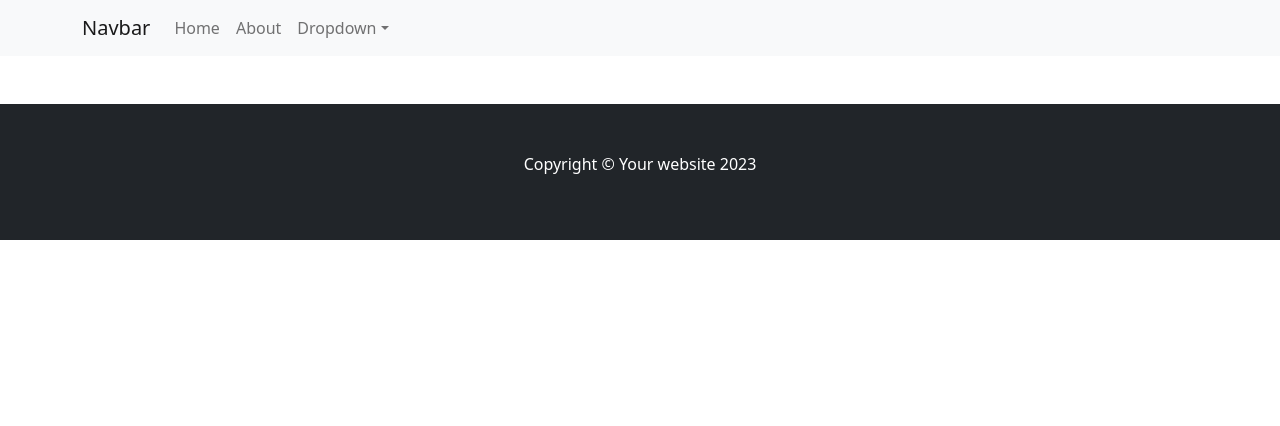
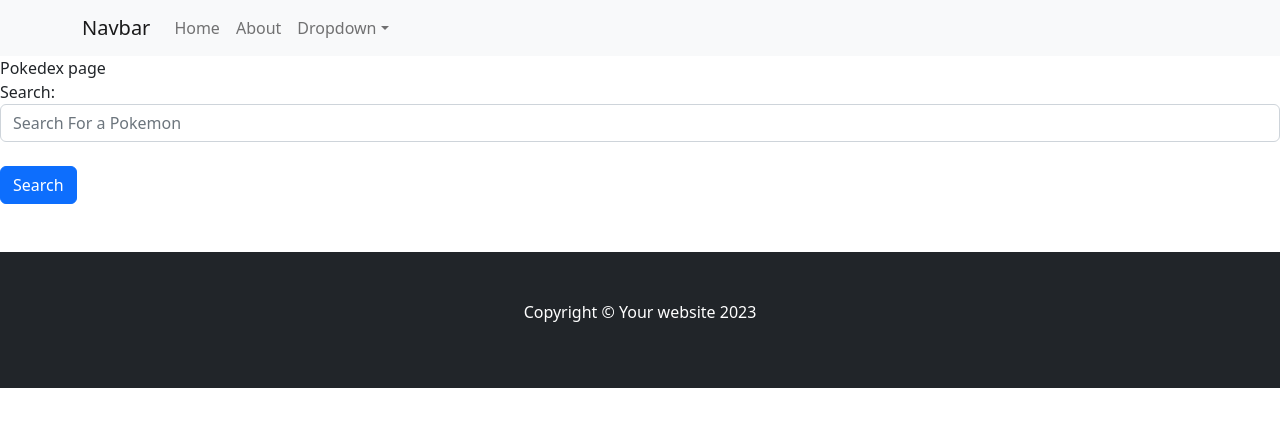
Before and after one commit to conniehhw/pokemon, a React (Create React App) app: page /pokedex in a window 1280 px wide. Shown: the top 426 px of the page. Built offline with nearby package versions, Linux system fonts and the light colour scheme.

Commit message:
Configure Apollo server, graphql to fetch pokemon api

```diff
--- a/package.json
+++ b/package.json
@@ -3,10 +3,12 @@
   "version": "0.1.0",
   "private": true,
   "dependencies": {
+    "@apollo/client": "^3.7.15",
     "@testing-library/jest-dom": "^5.16.5",
     "@testing-library/react": "^13.4.0",
     "@testing-library/user-event": "^13.5.0",
     "bootstrap": "^5.2.3",
+    "graphql": "^16.6.0",
     "react": "^18.2.0",
     "react-bootstrap": "^2.7.4",
     "react-dom": "^18.2.0",
--- a/src/App1.js
+++ b/src/App1.js
@@ -12,6 +12,7 @@ import NavDropdown from "react-bootstrap/NavDropdown";
 // import Card from "react-bootstrap/Card";
 import "bootstrap/dist/css/bootstrap.min.css";
 // import { LoremIpsum } from "react-lorem-ipsum";
+import { ApolloClient, InMemoryCache, ApolloProvider } from "@apollo/client";
 import {
   BrowserRouter as Router,
   Routes,
@@ -23,10 +24,15 @@ import About from "./components/About";
 import Contact from "./components/Contact";
 import Home1 from "./components/Home1";
 import Something from "./components/Something";
-// import { Pokedex } from "./components/Pokedex";
+import Pokedex from "./components/Pokedex";
 // import { Madlibs } from "./components/Madlibs";
 
 function App1() {
+  const client = new ApolloClient({
+    uri: "https://beta.pokeapi.co/graphql/v1beta",
+    cache: new InMemoryCache(),
+  });
+
   return (
     // <BrowserRouter>
     <Router>
@@ -47,9 +53,9 @@ function App1() {
                   </Nav.Link>
                   <NavDropdown title="Dropdown" id="basic-nav-dropdown">
                     <NavDropdown.Item
-                      // as={Link}
-                      // to="/pokedex"
-                      href="#action/3.1"
+                      as={Link}
+                      to="/pokedex"
+                      // href="#action/3.1"
                     >
                       Pokedex
                     </NavDropdown.Item>
@@ -63,7 +69,7 @@ function App1() {
                     <NavDropdown.Item
                       as={Link}
                       to="/something"
-                      href="#action/3.3"
+                      // href="#action/3.3"
                     >
                       Something
                     </NavDropdown.Item>
@@ -71,7 +77,7 @@ function App1() {
                     <NavDropdown.Item
                       as={Link}
                       to="/contact"
-                      href="#action/3.4"
+                      // href="#action/3.4"
                     >
                       Contact
                     </NavDropdown.Item>
@@ -83,97 +89,15 @@ function App1() {
           <div>
             <Routes>
               <Route path="/about" element={<About />} />
-              {/* <Route path="/pokedex" element={<Pokedex />} />
-              <Route path="/madlibs" element={<Madlibs />} /> */}
+              <Route path="/pokedex" element={<Pokedex />} />
+              {/*<Route path="/madlibs" element={<Madlibs />} /> */}
               <Route path="/something" element={<Something />} />
               <Route path="/contact" element={<Contact />} />
               <Route path="/" element={<Home1 />} />
             </Routes>
           </div>
         </header>
-        <main>
-          {/* <Home1 /> */}
-          {/* <Container>
-            <Row className="px-4 my-5">
-              <Col sm={7}>
-                <Image
-                  // src="https://dummyimage.com/900x400/dee2e6/6c757d.jpg"
-                  src="https://picsum.photos/900/400"
-                  fluid
-                  rounded
-                  classNmame=""
-                />
-              </Col>
-              <Col sm={5}>
-                <h1 class="font-weigh-light">Tagline</h1>
-                <p class="mt-4">
-                  <LoremIpsum
-                    p={1}
-                    avgWordsPerSentence={6}
-                    avgSentencesPerParagraph={3}
-                  />
-                </p>
-                <Button variant="outline-primary">Call to Action</Button>
-              </Col>
-            </Row>
-            <Card className="text-center bg-secondary text-white my-5 py-4">
-              <Card.Body>
-                This is some text within a card body. This is some text within a
-                card body.{" "}
-              </Card.Body>
-            </Card>
-            <Row>
-              <Col>
-                <Card style={{ width: "18rem" }}>
-                  <Card.Img
-                    variant="top"
-                    src="https://picsum.photos/id/201/320/200"
-                  />
-                  <Card.Body>
-                    <Card.Title>Card Title</Card.Title>
-                    <Card.Text>
-                      Some quick example text to build on the card title and
-                      make up the bulk of the card's content.
-                    </Card.Text>
-                    <Button variant="primary">Go somewhere</Button>
-                  </Card.Body>
-                </Card>
-              </Col>
-              <Col>
-                <Card style={{ width: "18rem" }}>
-                  <Card.Img
-                    variant="top"
-                    src="https://picsum.photos/id/220/320/200"
-                  />
-                  <Card.Body>
-                    <Card.Title>Card Title</Card.Title>
-                    <Card.Text>
-                      Some quick example text to build on the card title and
-                      make up the bulk of the card's content.
-                    </Card.Text>
-                    <Button variant="primary">Go somewhere</Button>
-                  </Card.Body>
-                </Card>
-              </Col>
-              <Col>
-                <Card style={{ width: "18rem" }}>
-                  <Card.Img
-                    variant="top"
-                    src="https://picsum.photos/id/221/320/200"
-                  />
-                  <Card.Body>
-                    <Card.Title>Card Title</Card.Title>
-                    <Card.Text>
-                      Some quick example text to build on the card title and
-                      make up the bulk of the card's content.
-                    </Card.Text>
-                    <Button variant="primary">Go somewhere</Button>
-                  </Card.Body>
-                </Card>
-              </Col>
-            </Row>
-          </Container> */}
-        </main>
+        <main></main>
         <footer class="py-5 my-5 bg-dark">
           <Container className="px-4">
             <p class="text-center text-white">
--- a/src/components/About.jsx
+++ b/src/components/About.jsx
@@ -1,9 +1,19 @@
 import React from "react";
+import { PokemonsContainer } from "./PokemonsContainer";
+import { ApolloClient, InMemoryCache, ApolloProvider } from "@apollo/client";
 
 const About = () => {
+  const client = new ApolloClient({
+    uri: "https://beta.pokeapi.co/graphql/v1beta",
+    cache: new InMemoryCache(),
+  });
+
   return (
     <main className="App-home">
       <div>About page</div>
+      <ApolloProvider client={client}>
+        <PokemonsContainer />
+      </ApolloProvider>
     </main>
   );
 };
--- /dev/null
+++ b/src/components/Pokedex.jsx
@@ -0,0 +1,33 @@
+import React from "react";
+import SearchForm from "./SearchForm";
+// import PokemonsContainer from "./PokemonsContainer";
+import { ApolloClient, InMemoryCache, ApolloProvider } from "@apollo/client";
+
+// function Pokemon(pokemon) {
+//   return (
+//     <div className="pokemon">
+//       <div className="pokemon_name">
+//         <p>{pokemon.name}</p>
+//       </div>
+
+//       <div className="pokemon_image">
+//         <img src={pokemon.image} alt="" />
+//       </div>
+
+//       <div className="pokemon_abilitynames">
+//         {pokemon.pokemon_v2_abilitynames.name}
+//       </div>
+//     </div>
+//   );
+// }
+
+function Pokedex() {
+  return (
+    <main className="App-home">
+      <div>Pokedex page</div>
+      <SearchForm />
+    </main>
+  );
+}
+
+export default Pokedex;
--- /dev/null
+++ b/src/components/Pokemon.jsx
@@ -0,0 +1,19 @@
+import React from "react";
+
+export function Pokemon({ pokemon }) {
+  return (
+    <div className="pokemon">
+      <div className="pokemon_name">
+        <p>{pokemon.name}</p>
+      </div>
+
+      <div className="pokemon_image">
+        <img src={pokemon.image} alt="image" />
+      </div>
+
+      <div className="pokemon_abilitynames">
+        {pokemon.pokemon_v2_abilitynames.name}
+      </div>
+    </div>
+  );
+}
--- /dev/null
+++ b/src/components/PokemonsContainer.jsx
@@ -0,0 +1,19 @@
+import React from "react";
+import { useQuery } from "@apollo/client";
+import { Pokemon } from "./Pokemon";
+import { GET_POKEMONS } from "../gql/get-pokemons";
+
+export function PokemonsContainer() {
+  const { data: { pokemon_v2_ability = [] } = {} } = useQuery(GET_POKEMONS, {
+    variables: { limit: 5 },
+  });
+
+  return (
+    <div className="container">
+      {pokemon_v2_ability &&
+        pokemon_v2_ability.map((pokemon) => (
+          <Pokemon key={pokemon.name} pokemon={pokemon} />
+        ))}
+    </div>
+  );
+}
--- /dev/null
+++ b/src/components/SearchForm.jsx
@@ -0,0 +1,30 @@
+import React from "react";
+
+function SearchForm(props) {
+  return (
+    <form>
+      <div className="form-group">
+        <label htmlFor="search">Search:</label>
+        <input
+          onChange={props.handleInputChange}
+          value={props.value}
+          name="search"
+          type="text"
+          className="form-control"
+          placeholder="Search For a Pokemon"
+          id="search"
+        />
+        <br />
+        <button
+          onClick={props.handleFormSubmit}
+          className="btn btn-primary"
+          type="submit"
+        >
+          Search
+        </button>
+      </div>
+    </form>
+  );
+}
+
+export default SearchForm;
--- /dev/null
+++ b/src/gql/get-pokemons.js
@@ -0,0 +1,14 @@
+import gql from "graphql-tag";
+
+export const GET_POKEMONS = gql`
+  query pokemon_v2_ability($limit: Int) {
+    pokemon_v2_ability(limit: $limit) {
+      name
+      is_main_series
+      pokemon_v2_abilitynames {
+        language_id
+        name
+      }
+    }
+  }
+`;
```
Also changed, not shown: 1 other file (tests, documents, lock files or other folders).
